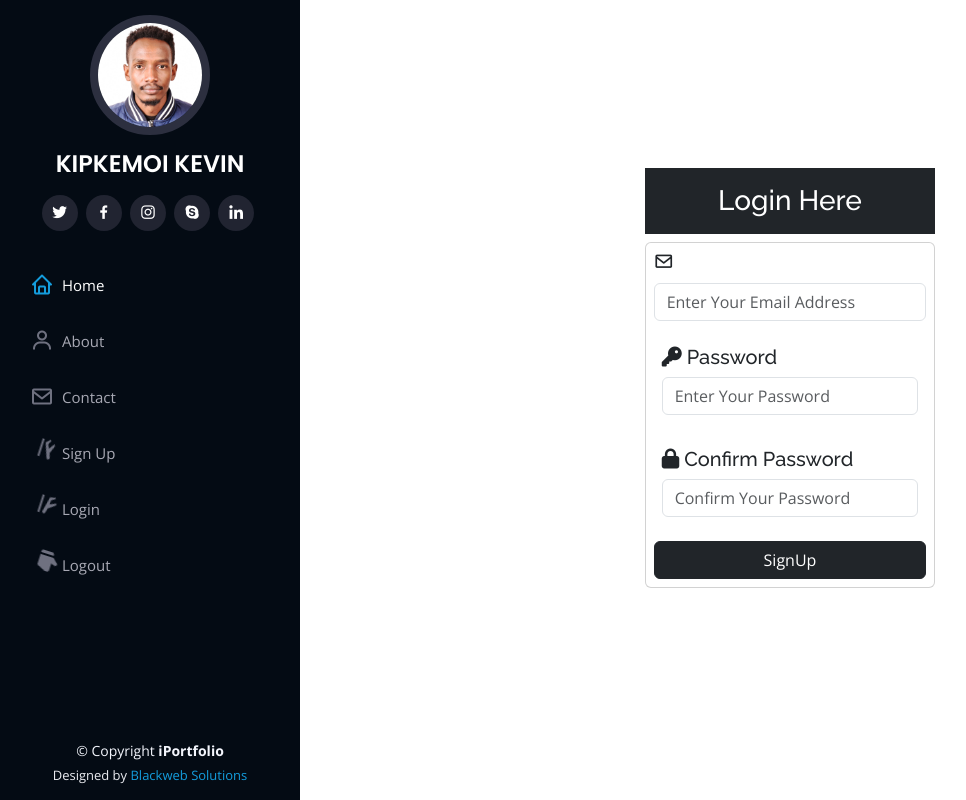
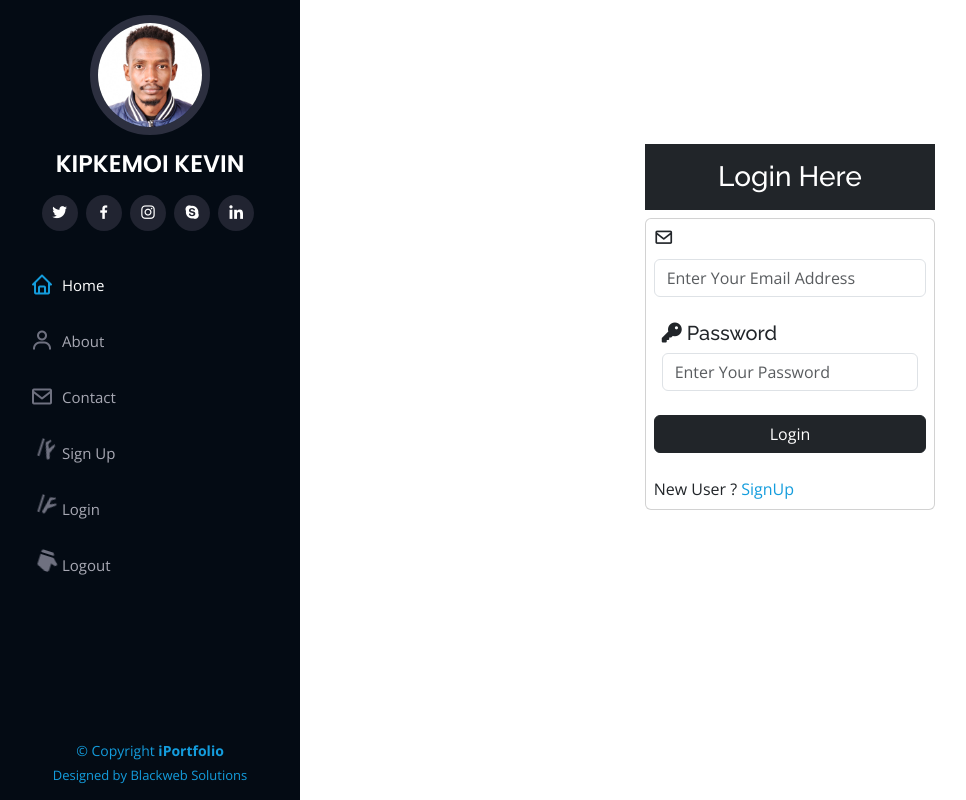
Before and after one commit to JAREDKEVIN/portfolio-web-app, a Django app: page /auth/login/ in a window 1280 px wide. Shown: the whole page, without its empty margins (0-966 px from the left). Run offline with Django 4.2, Linux system fonts and the light colour scheme; some libraries are stand-ins or nearby versions.

Commit message:
modify: login frontend form

```diff
--- a/project/templates/login.html
+++ b/project/templates/login.html
@@ -27,8 +27,6 @@
         <br>
         <br>
         <br>
-        <br>
-
 
       <h3 class="text-white bg-dark text-center p-3">Login Here</h3>
 
@@ -62,7 +60,7 @@
           />
         </div>
 
-        <div class="form-group p-2">
+        {% comment %} <div class="form-group p-2">
           <h5>
             <span><i class="fas fa-lock"></i> Confirm Password</span>
           </h5>
@@ -74,12 +72,20 @@
             placeholder="Confirm Your Password"
             aria-describedby="email"
           />
+        </div> {% endcomment %}
+
+        <div class="d-grid gap-2">
+          <button type="submit" class="btn btn-dark">Login</button>
         </div>
 
-        <div class="d-grid gap-2">
-          <button type="submit" class="btn btn-dark">SignUp</button>
-        </div>
+        <br>
+      New User ?
+  <a href="/auth/signup">SignUp</i>
+
       </div>
+
+
+
     </form>
     </div>
 
--- a/project/templates/signup.html
+++ b/project/templates/signup.html
@@ -79,7 +79,13 @@
         <div class="d-grid gap-2">
           <button type="submit" class="btn btn-dark">SignUp</button>
         </div>
+
+        <br>
+      Already a User ?
+  <a href="/auth/login">Login</i>
       </div>
+
+
     </form>
     </div>
 
```
